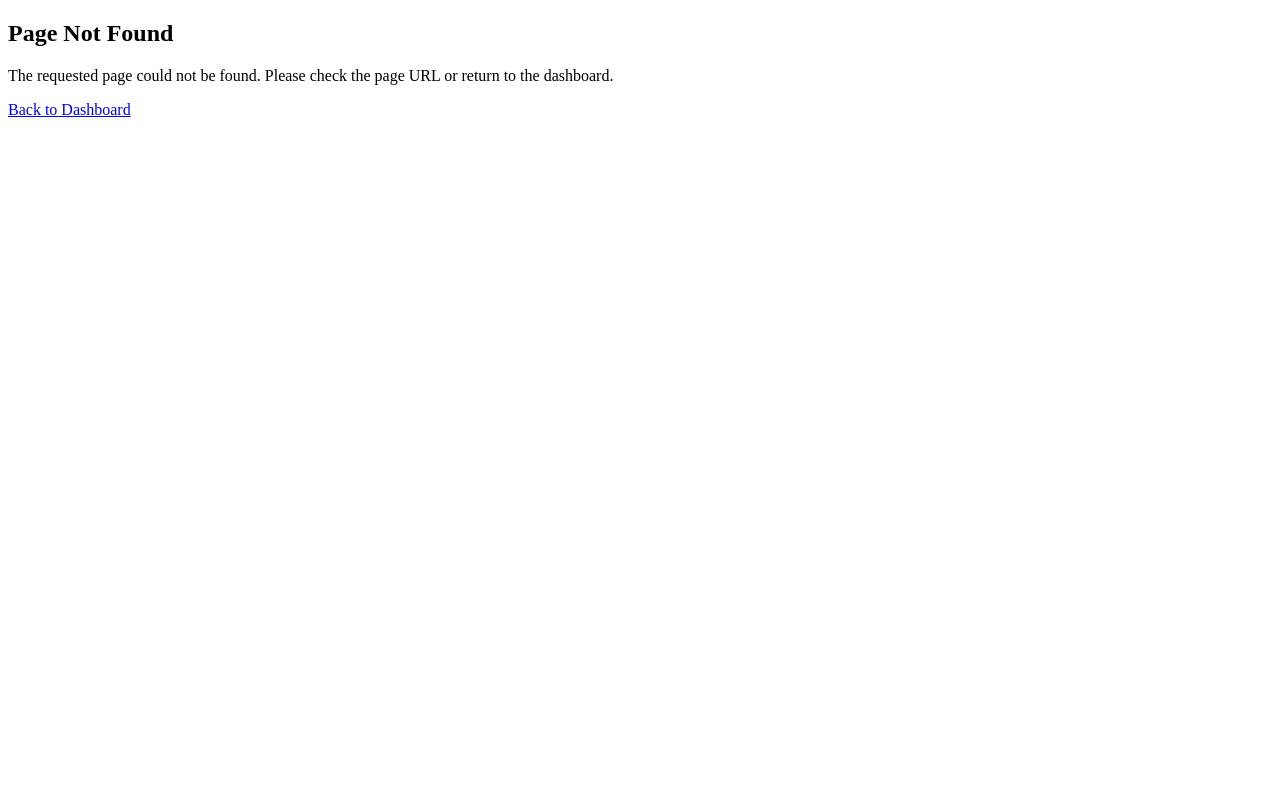
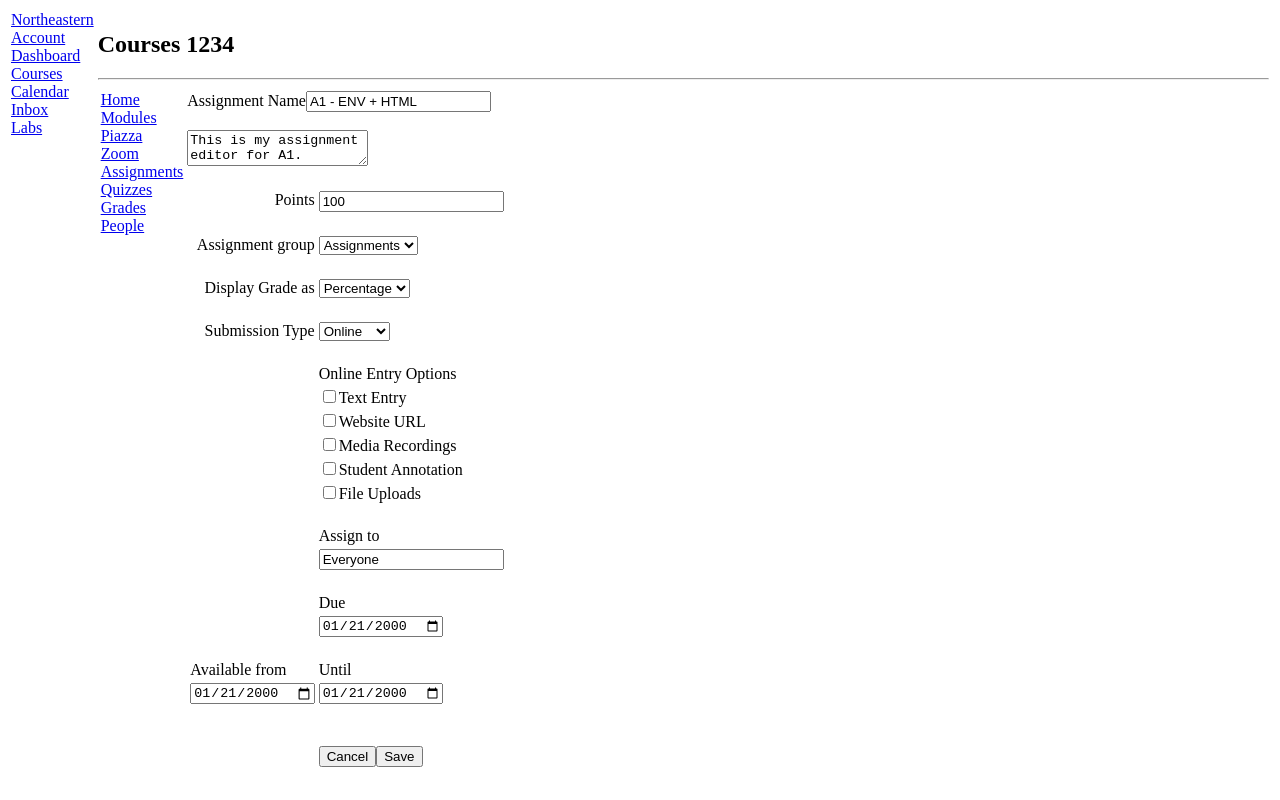
Before and after one commit to SophiaAva03/kambaz-next-js, a Next.js app: page /courses/1234/assignments/123 in a window 1280 px wide. Before the commit this address had no page. Built offline with nearby package versions, Linux system fonts and the light colour scheme.

Commit message:
assignment editor

```diff
--- /dev/null
+++ b/app/(kambaz)/courses/[cid]/assignments/[aid]/page.tsx
@@ -0,0 +1,161 @@
+export default function AssignmentEditor() {
+  return (
+    <div id="wd-assignments-editor">
+      <label htmlFor="wd-name">Assignment Name</label>
+      <input id="wd-name" defaultValue="A1 - ENV + HTML" /><br /><br />
+      <textarea id="wd-description">
+        This is my assignment editor for A1.
+      </textarea>
+      <br />
+      <br />
+      <table>
+        <tr>
+          <td align="right" valign="top">
+            <label htmlFor="wd-points">Points</label>
+          </td>
+          <td>
+            <input id="wd-points" defaultValue={100} />
+          </td>
+        </tr>
+        <br />
+        <tr>
+          <td align="right" valign="top">
+            <label htmlFor="wd-assignment-group">Assignment group</label>
+          </td>
+          <td>
+            <select id="wd-assignment-group">
+                <option value="ASSIGNMENTS">Assignments</option>
+                <option value="QUIZZES">Quizzes</option>
+                <option value="EXAMS">Exams</option>
+                <option value="PROJECTS">Projects</option>
+          </select>
+          </td>
+        </tr>
+        <br />
+        <tr>
+          <td align="right" valign="top">
+            <label htmlFor="wd-display-grade-as">Display Grade as</label>
+          </td>
+          <td>
+            <select id="wd-display-grade-as">
+                <option value="PERCENTAGE">Percentage</option>
+                <option value="FRACTION">Fraction</option>
+          </select>
+          </td>
+        </tr>
+        <br />
+        <tr>
+          <td align="right" valign="top">
+            <label htmlFor="wd-submission-type">Submission Type</label>
+          </td>
+          <td>
+            <select id="wd-submission-type">
+                <option value="ONLINE">Online</option>
+                <option value="OFFLINE">Offline</option>
+                <option value="EXTERNAL">External</option>
+          </select>
+          </td>
+        </tr>
+        <br />
+        <tr>
+            <td></td>
+            <td align="left" valign="top">
+                <label htmlFor="wd-online-entry-options">Online Entry Options</label>
+            </td>
+        </tr>
+        <tr>
+            <td></td>
+            <td>
+                <input type="checkbox" name="check-online-entry" id="wd-chkbox-text-entry"/>
+                <label htmlFor="wd-chkbox-text-entry">Text Entry</label><br/>
+            </td>
+        </tr>
+        <tr>
+            <td></td>
+            <td>
+                <input type="checkbox" name="check-online-entry" id="wd-chkbox-website-url"/>
+                <label htmlFor="wd-chkbox-website-url">Website URL</label><br/>
+            </td>
+        </tr>
+        <tr>
+            <td></td>
+            <td>
+                <input type="checkbox" name="check-online-entry" id="wd-chkbox-media-recordings"/>
+                <label htmlFor="wd-chkbox-media-recordings">Media Recordings</label><br/>
+            </td>
+        </tr>
+        <tr>
+            <td></td>
+            <td>
+                <input type="checkbox" name="check-online-entry" id="wd-chkbox-student-annotation"/>
+                <label htmlFor="wd-chkbox-student-annotation">Student Annotation</label><br/>
+            </td>
+        </tr>
+        <tr>
+            <td></td>
+            <td>
+                <input type="checkbox" name="check-online-entry" id="wd-chkbox-file-uploads"/>
+                <label htmlFor="wd-chkbox-file-uploads">File Uploads</label><br/>
+            </td>
+        </tr>
+        <br />
+        <tr>
+            <td></td>
+            <td align="left" valign="top">
+                <label htmlFor="wd-assign-to">Assign to</label>
+            </td>
+        </tr>
+        <tr>
+            <td></td>
+            <td>
+                <input id="wd-assign-to" defaultValue="Everyone" />
+            </td>
+        </tr>
+        <br />
+        <tr>
+            <td></td>
+            <td align="left" valign="top">
+                <label htmlFor="wd-due">Due</label>
+            </td>
+        </tr>
+        <tr>
+            <td></td>
+            <td>
+                <input type="date"
+                    defaultValue="2000-01-21"
+                    id="wd-due-date"/>
+            </td>
+        </tr>
+        <br />
+        <tr>
+            <td align="left" valign="top">
+                <label htmlFor="wd-available-from">Available from</label>
+            </td>
+            <td align="left" valign="top">
+                <label htmlFor="wd-available-until">Until</label>
+            </td>
+        </tr>
+        <tr>
+            <td align="left" valign="top">
+                <input type="date"
+                    defaultValue="2000-01-21"
+                    id="wd-available-date"/>
+            </td>
+            <td align="left" valign="top">
+                <input type="date"
+                    defaultValue="2000-01-21"
+                    id="wd-until-date"/>
+            </td>
+        </tr>
+        <br />
+        <br />
+        <tr>
+            <td></td>
+            <td>
+                <button id="wd-cancel">Cancel</button>
+                <button id="wd-save">Save</button>
+            </td>
+        </tr>
+      </table>
+    </div>
+);}
--- a/app/(kambaz)/courses/[cid]/assignments/page.tsx
+++ b/app/(kambaz)/courses/[cid]/assignments/page.tsx
@@ -108,6 +108,3 @@
         </ul>
     </div>
 );}
-
-// to do:
-// project section
```
